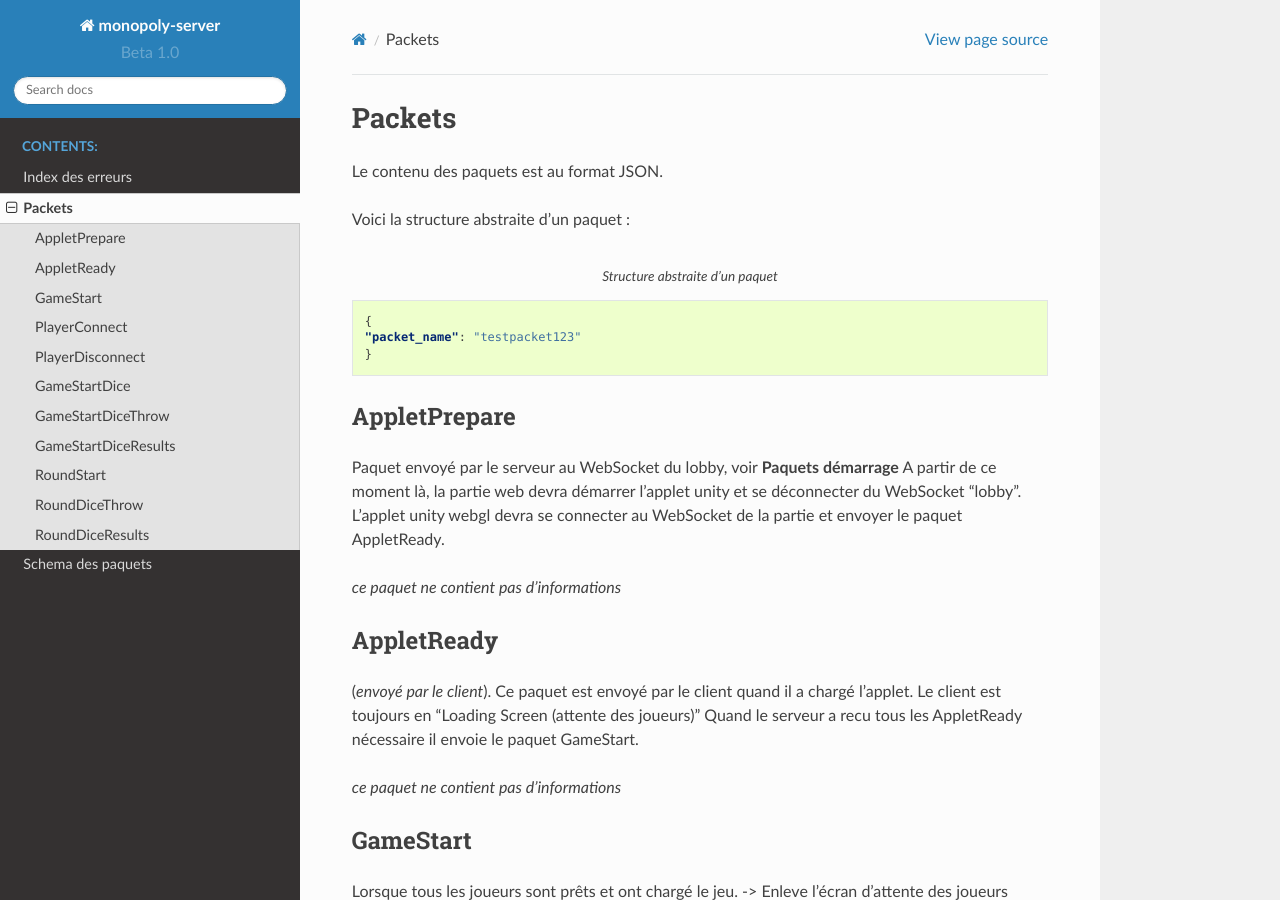
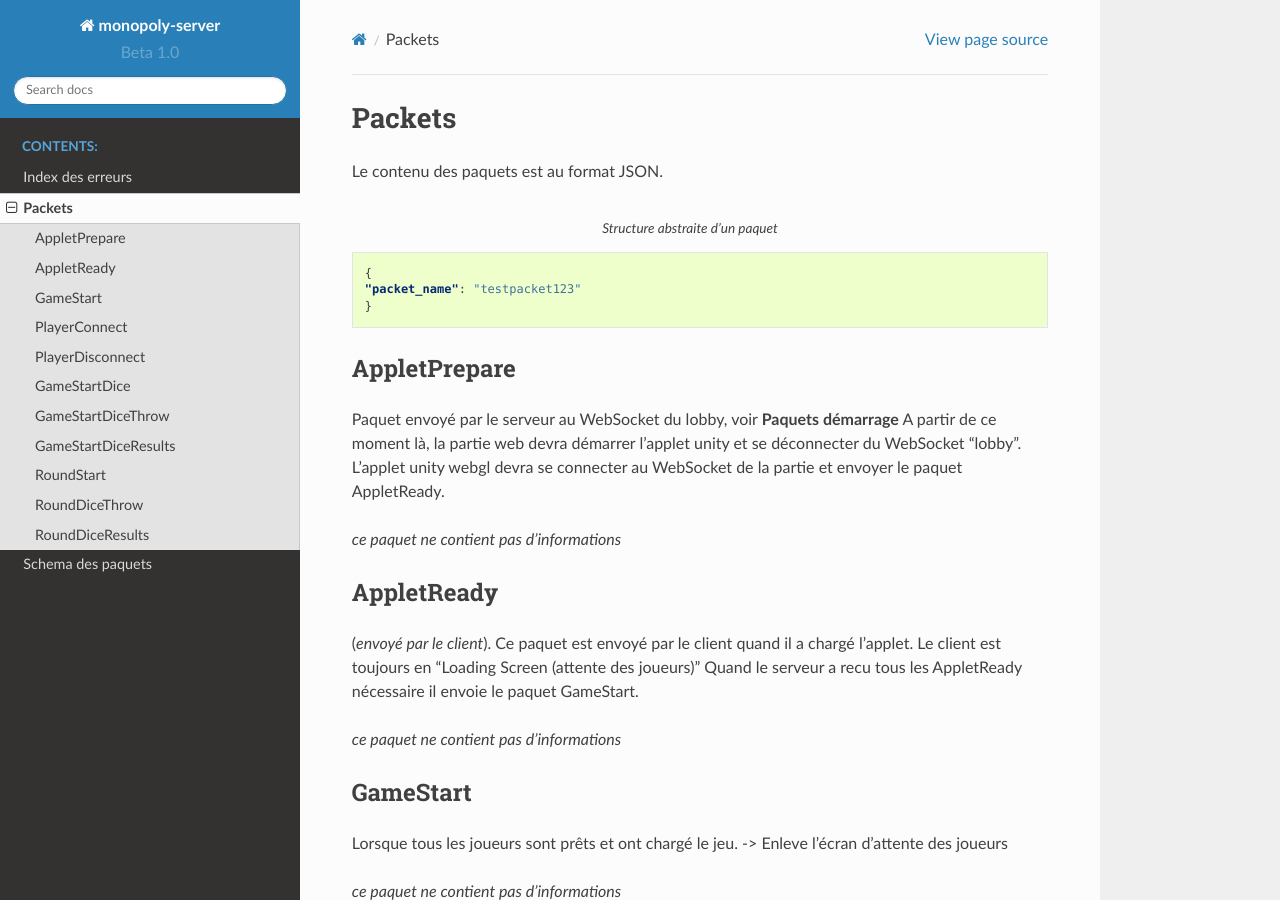
Before and after one commit to 3A-Unistra/Server, a Sphinx documentation site: the page built from docs/source/pages/packets.rst, in a window 1280 px wide and 900 px high. Built offline with Sphinx 7.4.7 and the Read the Docs theme 2.0.0, drawn with Linux system fonts in a browser that asks for light colours; formulas are drawn with MathJax 3.

Commit message:
rm duplicated sentence

```diff
--- a/docs/source/pages/packets.rst
+++ b/docs/source/pages/packets.rst
@@ -2,8 +2,6 @@ Packets
 =======
 
 Le contenu des paquets est au format JSON.
-
-Voici la structure abstraite d'un paquet :
 
 .. code-block:: json
     :caption: Structure abstraite d'un paquet
```
